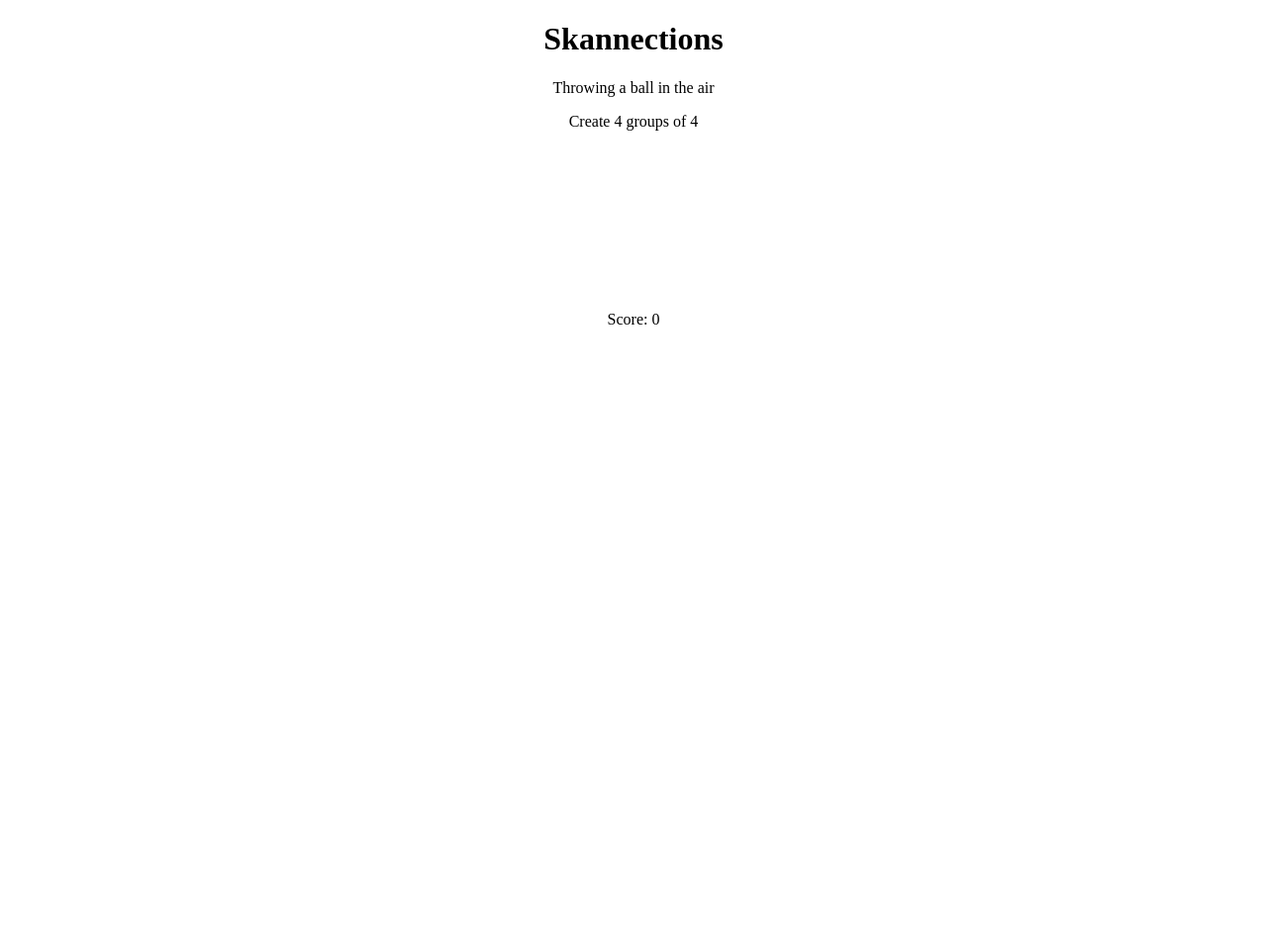
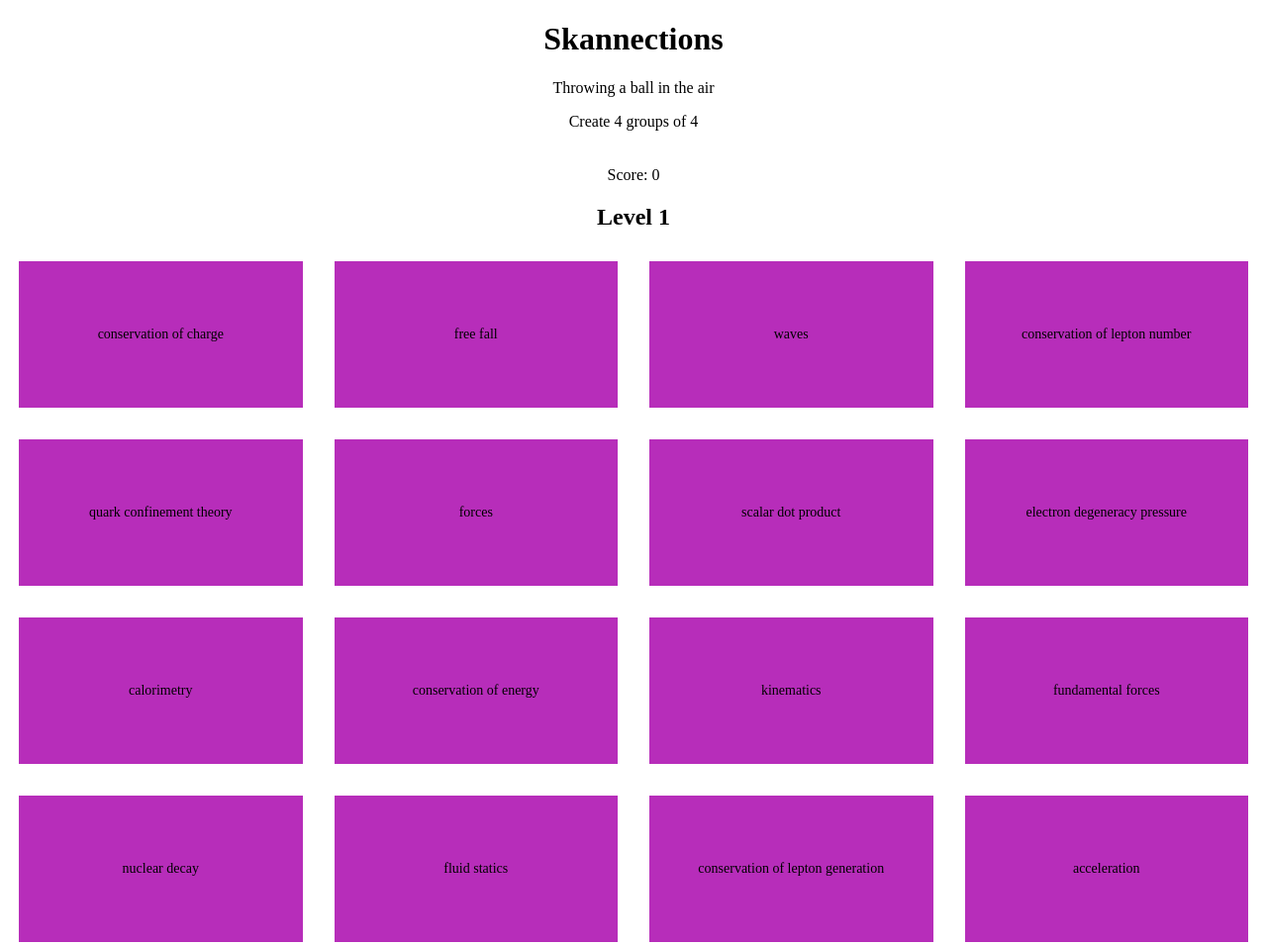
Before and after one commit to makeshiftdevan/skannections.github.io, a plain HTML site: page index.html in a window 1280 px wide. Shown: the whole page at 99% size. Before the commit the page ends 800 px from the top, so only its background shows below. Drawn offline with Linux system fonts and the light colour scheme.

Commit message:
Update index.html
viewable levels throughout game:


function populateGridForLevel() {
    console.log("Adding new grid for level...");

    const container = document.querySelector(".container");

    // Create a level header
    const levelHeader = document.createElement("h2");
    levelHeader.textContent = `Level ${currentLevel}`;
    container.appendChild(levelHeader);

    // Create a new game board for the level
    const newGameBoard = document.createElement("div");
    newGameBoard.classList.add("game-board");
    container.appendChild(newGameBoard);

    // Determine the set of correct answers and all options based on the current level
    let correctAnswers = [];
    let allOptions = [];
    switch (currentLevel) {
        case 1:
            correctAnswers = currentSituation.strategies.slice(0, 4);
            allOptions = optionsForStrategies.slice(); // Create a copy of the array
            break;
        case 2:
            correctAnswers = currentSituation.diagrams.slice(0, 4);
            allOptions = optionsForDiagrams.slice(); // Create a copy of the array
            break;
        case 3:
            correctAnswers = currentSituation.variables.slice(0, 4);
            allOptions = optionsForVariables.slice(); // Create a copy of the array
            break;
        case 4:
            correctAnswers = currentSituation.equations.slice(0, 4);
            allOptions = optionsForEquations.slice(); // Create a copy of the array
            break;
    }

    // Ensure a mix of correct and incorrect options, filling up to 16 cells
    let mixedOptions = [...correctAnswers];
    while (mixedOptions.length < 16) {
        let option = allOptions[Math.floor(Math.random() * allOptions.length)];
        if (!mixedOptions.includes(option)) {
            mixedOptions.push(option);
        }
    }

    shuffleArray(mixedOptions); // Shuffle to ensure random placement in the grid

    mixedOptions.forEach(item => {
        const cell = document.createElement("div");
        cell.classList.add("cell");
        cell.textContent = item;
        cell.onclick = () => handleCellClick(item, cell, correctAnswers.includes(item));
        newGameBoard.appendChild(cell);
    });

    console.log("Grid for level " + currentLevel + " populated with items.");
}

```diff
--- a/index.html
+++ b/index.html
@@ -15,26 +15,28 @@
     grid-template-columns: repeat(4, 1fr);
     gap: 10px;
     margin-top: 20px;
+}
 
-        mask-image: url('mask.png');
-        min-width: -moz-fit-content;
-        min-width: fit-content;
-        width: -moz-fit-content;
-        width: fit-content;
-
-    width: calc(25% - 20px); /* Assuming 4 cells per row, subtract the gap */
-    height: 150px; /* Adjust based on your content or leave as a fixed height */
+.cell {
+    width: calc(100% - 20px); /* Assuming 4 cells per row, subtract the gap */
+    height: 150px;
     background-color: rgb(183, 45, 186);
     display: flex;
     justify-content: center;
     align-items: center;
     font-size: 14px;
     cursor: pointer;
-    border: 1px solid #fff; /* Added for visibility */
-    margin: 10px; /* Adjust based on your grid gap preference */
-    box-sizing: border-box; /* Include padding and border in the element's total width and height */
-    transition: transform 0.2s; /* Smooth transition for hover effect */
+    border: 1px solid #fff;
+    margin: 10px;
+    box-sizing: border-box;
+    transition: transform 0.2s;
 }
+
+.cell:hover {
+    transform: scale(1.05);
+    box-shadow: 0 4px 8px rgba(0, 0, 0, 0.2);
+}
+
 
 .cell:hover {
     /* Slightly scale up the cell on hover for a nice interactive effect */
@@ -543,13 +545,19 @@ function updateScore() {
 }
 
 function populateGridForLevel() {
-    console.log("Preparing to clear grid for new level...");
+    console.log("Adding new grid for level...");
 
-    // Delay the clearing and repopulating of the grid to allow for animations or other actions to complete
-    setTimeout(() => {
-        const gameBoard = document.querySelector(".game-board");
-        gameBoard.innerHTML = ''; // Clear the grid before repopulating
-        console.log('Grid cleared. Now repopulating for new level...');
+    const container = document.querySelector(".container");
+
+    // Create a level header
+    const levelHeader = document.createElement("h2");
+    levelHeader.textContent = `Level ${currentLevel}`;
+    container.appendChild(levelHeader);
+
+    // Create a new game board for the level
+    const newGameBoard = document.createElement("div");
+    newGameBoard.classList.add("game-board");
+    container.appendChild(newGameBoard);
 
     // Determine the set of correct answers and all options based on the current level
     let correctAnswers = [];
@@ -584,28 +592,24 @@ function populateGridForLevel() {
 
     shuffleArray(mixedOptions); // Shuffle to ensure random placement in the grid
 
-        if (mixedOptions.length === 0) {
-            console.error("No options to populate the grid!");
-            return; // Early return to avoid further errors if mixedOptions is empty
-        }
-console.log("mixedOptions contents:", mixedOptions);
-
     mixedOptions.forEach(item => {
         const cell = document.createElement("div");
         cell.classList.add("cell");
         cell.textContent = item;
         cell.onclick = () => handleCellClick(item, cell, correctAnswers.includes(item));
-    gameBoard.appendChild(cell);
+        newGameBoard.appendChild(cell);
     });
 
+    console.log("Grid for level " + currentLevel + " populated with items.");
+}
 
-        console.log("Grid populated with items: ", mixedOptions.length);
-    }, 2000); // This delay ensures that the clearing and repopulating process waits for 2 seconds before proceeding
-}
 
 
 function handleCellClick(item, cell, isCorrect) {
     console.log(`Cell clicked: ${item}, Correct: ${isCorrect}`);
+
+    // Remove any existing correct/incorrect classes
+    cell.classList.remove("correct", "incorrect");
 
     if (isCorrect) {
         cell.classList.add("correct");
@@ -618,14 +622,18 @@ function handleCellClick(item, cell, isCorrect) {
                 if (currentLevel > 4) {
                     alert("Congratulations, you've completed the game!");
                     currentLevel = 1;
-                window.location.reload();
+                    window.location.reload(); // Restart the game
                 } else {
-                populateGridForLevel();
+                    populateGridForLevel(); // Populate for the next level
                 }
                 updateScore();
-        }, 2000); // Wait 2 seconds before proceeding
+            }, 2000); // Wait 2 seconds before proceeding to next actions
         }
-}}
+    } else {
+        cell.classList.add("incorrect");
+        points -= 50;
+    }
+}
 
 window.onload = function() {
     console.log("Game initializing...");
```
Lines whose indentation alone changed are shown as unchanged.
